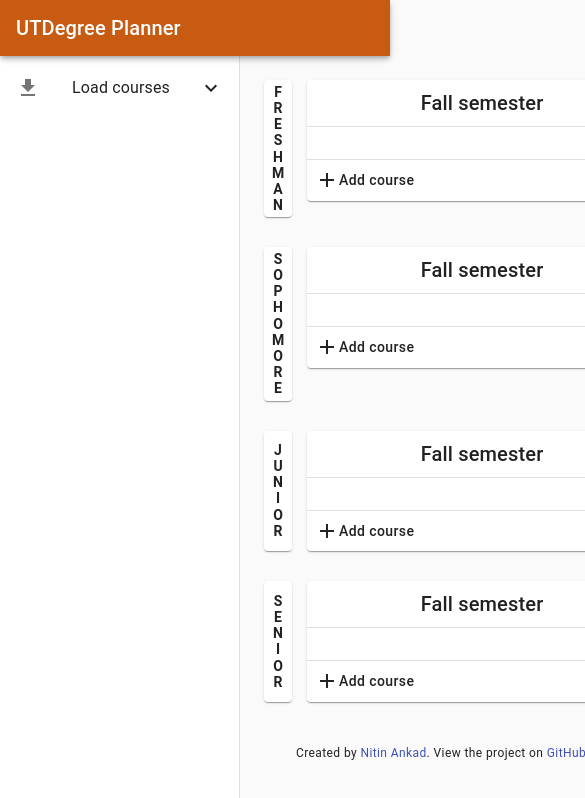
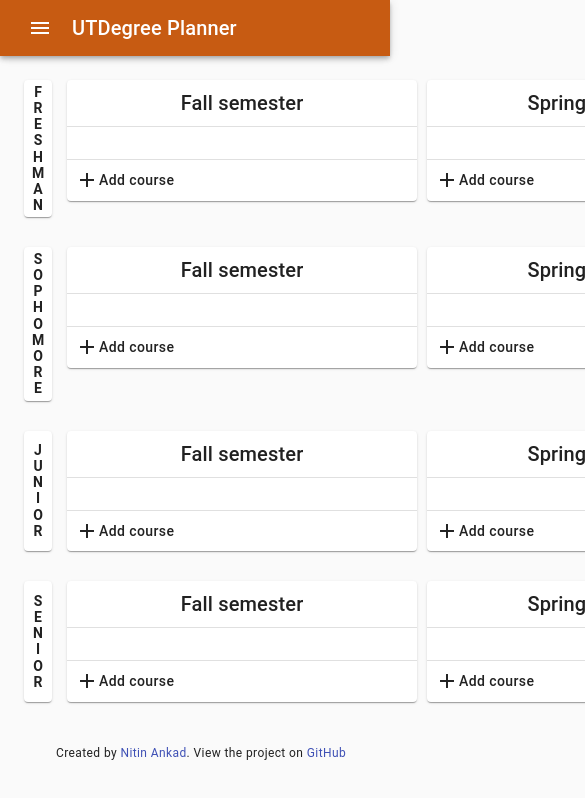
Before and after one commit to nitinankad/utdegree-planner, a React (Create React App) app in the folder frontend/: page / in a window 390 px wide. Shown: the top 798 px of the page, 585 px wide, since content can reach past the window. Built offline with nearby package versions, Linux system fonts and the light colour scheme.

Commit message:
Fixed mobile sidebar view & adding empty course names bug

```diff
--- a/frontend/src/layout/Sidebar.js
+++ b/frontend/src/layout/Sidebar.js
@@ -1,5 +1,5 @@
 import React from "react";
-import { makeStyles } from "@material-ui/core";
+import { makeStyles, Hidden } from "@material-ui/core";
 import Drawer from '@material-ui/core/Drawer';
 import LoadCourses from './LoadCourses';
 
@@ -7,7 +7,9 @@
 
 const useStyles = makeStyles(theme => ({
   drawer: {
+    [theme.breakpoints.up("sm")]: {
       width: drawerWidth,
+    },
   },
   drawerPaper: {
     width: drawerWidth,
@@ -15,19 +17,42 @@
   toolbar: theme.mixins.toolbar,
 }));
 
-const Sidebar = () => {
+const Sidebar = (props) => {
   const classes = useStyles();
+  const { onSidebarClose, open } = props;
   return (
+    <>
+      <Hidden smUp implementation="css">
+        <Drawer
+          className={classes.drawer}
+          variant="temporary"
+          classes={{
+            paper: classes.drawerPaper,
+          }}
+          open={open}
+          onClose={onSidebarClose}
+          ModalProps={{
+            keepMounted: true
+          }}
+        >
+          <LoadCourses />
+        </Drawer>
+      </Hidden>
+
+      <Hidden xsDown implementation="css">
         <Drawer
           className={classes.drawer}
           variant="permanent"
           classes={{
             paper: classes.drawerPaper,
           }}
+          open
         >
           <div className={classes.toolbar} />
           <LoadCourses />
         </Drawer>
+      </Hidden>
+    </>
   );
 };
 
--- a/frontend/src/layout/Topbar.js
+++ b/frontend/src/layout/Topbar.js
@@ -1,19 +1,35 @@
 import React from "react";
-import { AppBar, Toolbar, Typography, makeStyles } from '@material-ui/core';
+import { AppBar, Toolbar, Typography, makeStyles, IconButton } from '@material-ui/core';
+import MenuIcon from "@material-ui/icons/Menu";
 
 const useStyles = makeStyles(theme => ({
   root: {
     zIndex: theme.zIndex.drawer + 1,
     backgroundColor: '#c75b12',
   },
+  menuIcon: {
+    marginRight: theme.spacing(1),
+    [theme.breakpoints.up("sm")]: {
+      display: 'none'
+    },
+  },
 }));
 
-const Topbar = () => {
+const Topbar = (props) => {
   const classes = useStyles();
+  const { onSidebarOpen } = props;
 
   return (
     <AppBar position="fixed" className={classes.root}>
       <Toolbar>
+        <IconButton
+          color="inherit"
+          onClick={onSidebarOpen}
+          className={classes.menuIcon}
+        >
+          <MenuIcon />
+        </IconButton>
+
         <Typography variant="h6" noWrap>
           UTDegree Planner
         </Typography>
--- a/frontend/src/views/Dashboard.js
+++ b/frontend/src/views/Dashboard.js
@@ -38,6 +38,7 @@
 
 const Dashboard = (props) => {
   const classes = useStyles();
+  const [openSidebar, setSidebarState] = React.useState(false);
   const { dispatch, board } = props;
 
   const onDragEnd = (result) => {
@@ -48,13 +49,22 @@
     dispatch(handleDrag(result));
   }
 
+  const toggleSidebar = () => {
+    setSidebarState(!openSidebar);
+  }
+
   return (
     <div className={classes.root}>
       <CssBaseline />
 
-      <Topbar />
+      <Topbar
+        onSidebarOpen={toggleSidebar}
+      />
 
-      <Sidebar />
+      <Sidebar
+        onSidebarClose={toggleSidebar}
+        open={openSidebar}
+      />
 
       <main className={classes.content}>
         <div className={classes.toolbar} />
--- a/frontend/src/views/components/AddCourseButton.js
+++ b/frontend/src/views/components/AddCourseButton.js
@@ -59,13 +59,16 @@
 
   // Clicked outside while add course form is open
   const handleClickOutside = () => {
-    const courseName = state.text;
-    dispatch(addCourse(courseName, yearIndex, semesterIndex));
+    const courseName = state.text.trim();
 
     setState({
       isOpen: !state.isOpen,
       text: ''
     });
+
+    if (!courseName) return;
+
+    dispatch(addCourse(courseName, yearIndex, semesterIndex));
   }
 
   const handleKeyEnter = (event) => {
```
Lines whose indentation alone changed are shown as unchanged.
